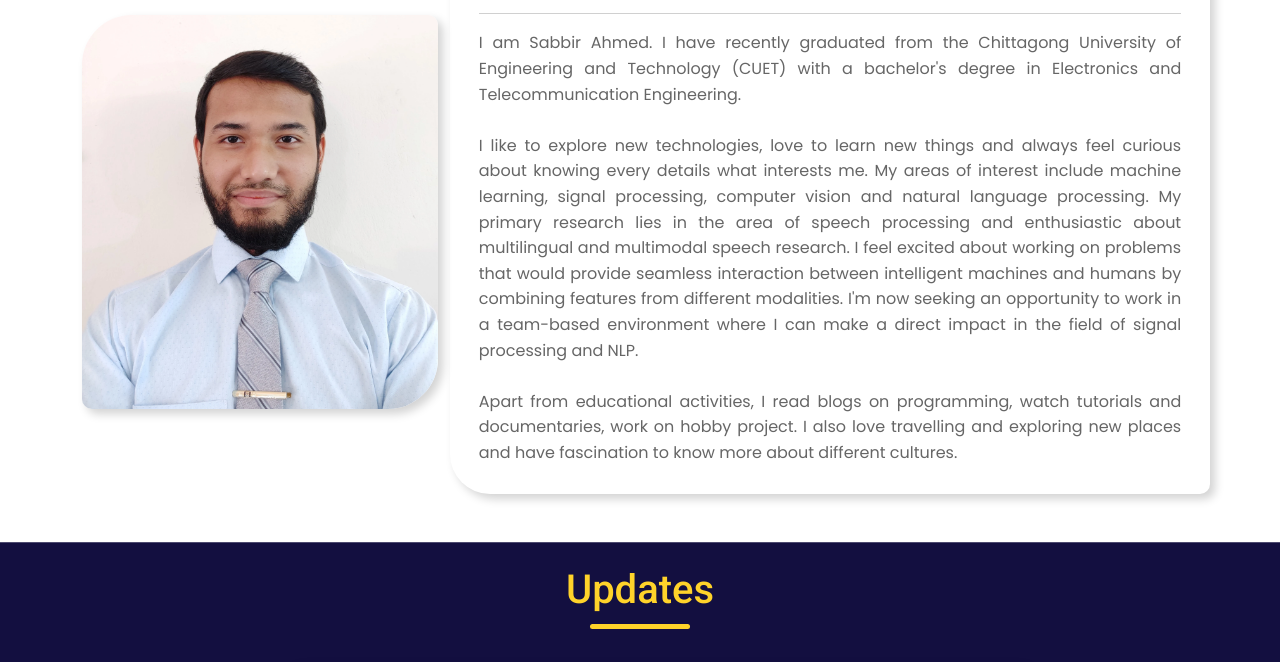
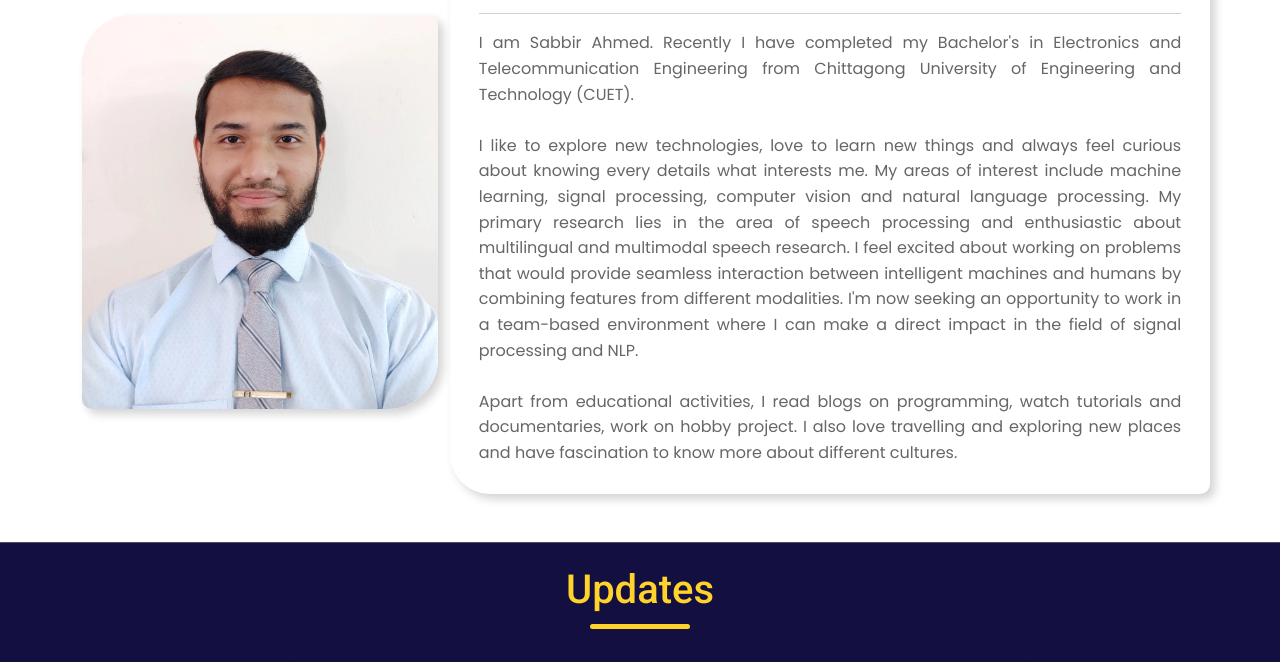
Before and after one commit to sabbir-ahmed12/portfolio, a plain HTML site: page index.html in a window 1280 px wide. Shown: the part 589-1251 px from the top of the page. Drawn offline with nearby package versions, Linux system fonts and the light colour scheme; a web font is replaced by a local one.

Commit message:
Update index.html

```diff
--- a/index.html
+++ b/index.html
@@ -125,9 +125,9 @@
             <h2>Hi,</h2>
             <hr />
             <p>
-              I am Sabbir Ahmed. I have recently graduated from the Chittagong
-              University of Engineering and Technology (CUET) with a bachelor's
-              degree in Electronics and Telecommunication Engineering.
+              I am Sabbir Ahmed. Recently I have completed my Bachelor's in
+              Electronics and Telecommunication Engineering from Chittagong
+              University of Engineering and Technology (CUET).
               <br /><br />
               I like to explore new technologies, love to learn new things and
               always feel curious about knowing every details what interests me.
```
